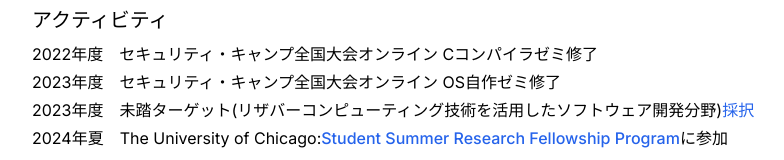
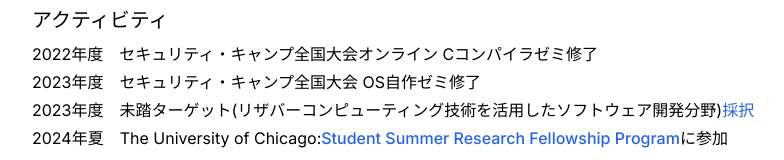
Before and after one commit to lemolatoon/lemolatoo.net, a Next.js app: page / in a window 1280 px wide. Shown: the part 630-790 px from the top of the page, without its empty margins (0-784 px from the left). Built offline with nearby package versions, Linux system fonts and the light colour scheme.

Commit message:
Fix seccamp2024 description online -> not online

```diff
--- a/src/app/page.tsx
+++ b/src/app/page.tsx
@@ -120,7 +120,7 @@
             Cコンパイラゼミ修了
           </li>
           <li className="mt-2 md:mt-1">
-            2023年度　セキュリティ・キャンプ全国大会オンライン OS自作ゼミ修了
+            2023年度　セキュリティ・キャンプ全国大会 OS自作ゼミ修了
           </li>
           <li className="mt-2 md:mt-1">
             2023年度　未踏ターゲット(リザバーコンピューティング技術を活用したソフトウェア開発分野)
```
